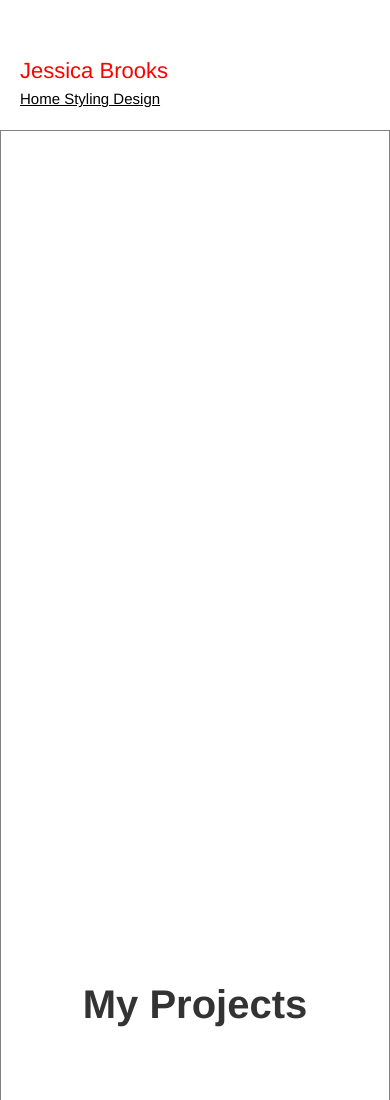
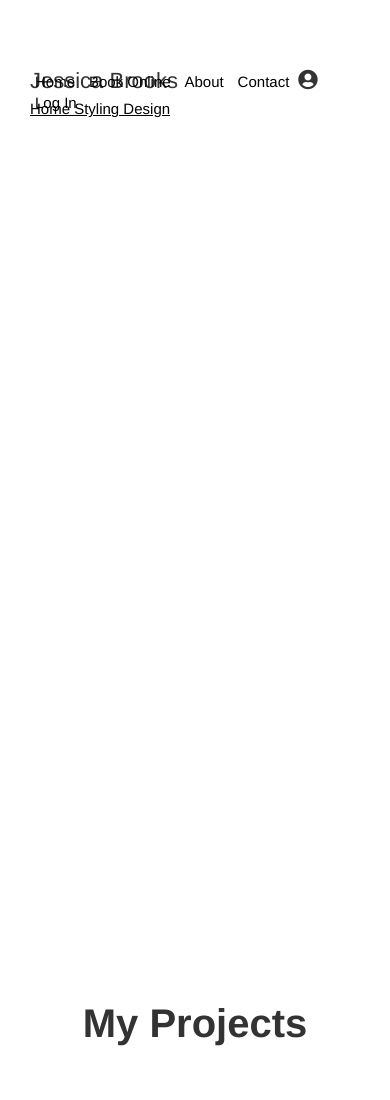
Before and after one commit to Naveen-Raj-08/Jessica_Brooks, a plain HTML site: page Index.html in a window 390 px wide. Shown: the top 1100 px of the page. Drawn offline with nearby package versions, Linux system fonts and the light colour scheme; a script that the page names is missing.

Commit message:
Commit 4

```diff
--- a/Index.html
+++ b/Index.html
@@ -29,7 +29,7 @@
     <link rel="stylesheet" href="./Style.css" />
 </head>
 <body>
-    <div class="container-fluid">
+    <div>
         <div class="heading">
             <div class="logo">
                 <h1>Jessica Brooks</h1>
--- a/Style.css
+++ b/Style.css
@@ -234,34 +234,7 @@ input[type="email"] {
 }
 
 @media screen and (max-width: 480px) {
-  .container-fluid {
-    width: 100%;
-    height: auto;
-    padding: 0;
-    margin: 0;
-    display: block;
-  }
-  .heading > .logo {
-    margin: 0;
-    padding: 0;
-  }
-
-  .heading > .logo > h1 {
-    color: red;
-    text-align: center;
-  }
-  .heading > .menu {
-    display: none;
-  }
-  .mainSection {
-    width: 100%;
-    height: auto;
-    padding: 0%;
-    padding: 0%;
-    border: 1px solid gray;
-  }
-  .mainSection > .parallax-window {
-    width: auto;
-    height: 400px;
+  .parallax {
+    height: 300px;
   }
 }
```
